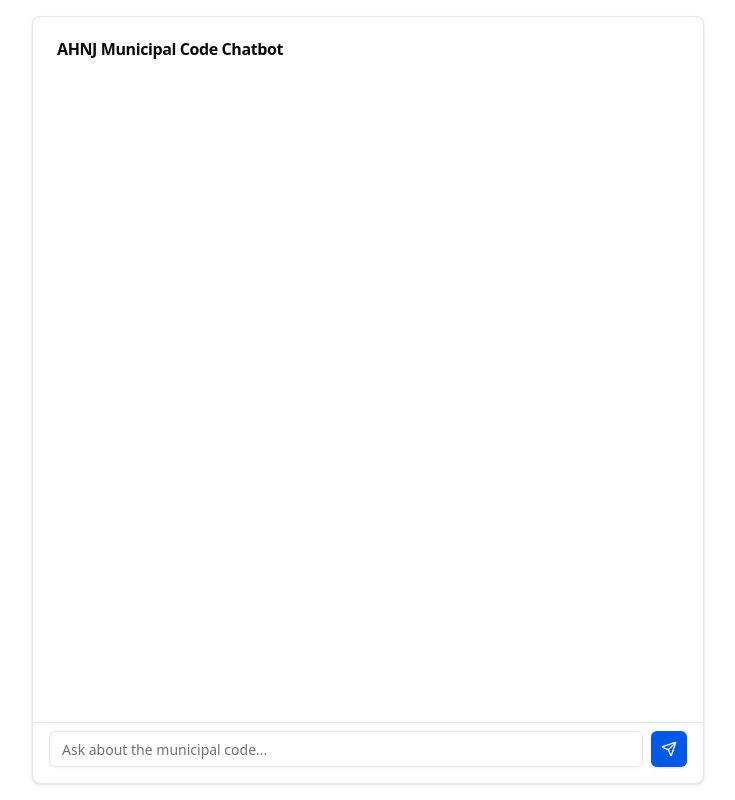
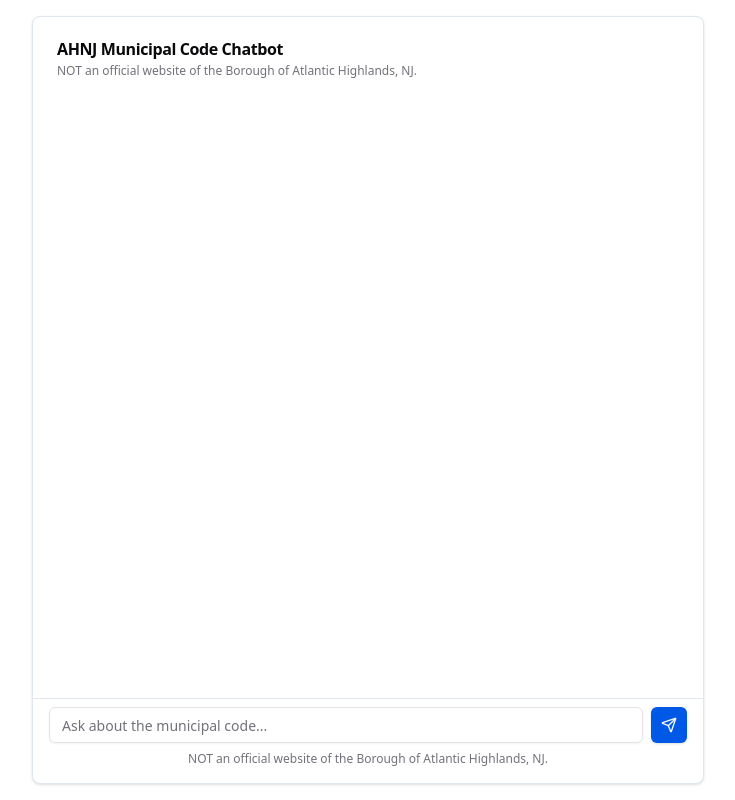
Before and after one commit to medelman17/chat.ahnj.net, a Next.js app: page / in a window 1280 px wide. Shown: the whole page, without its empty margins (272-1007 px from the left). Built offline with nearby package versions, Linux system fonts and the light colour scheme.

Commit message:
add disclaimer

```diff
--- a/app/(chat)/page.tsx
+++ b/app/(chat)/page.tsx
@@ -1,6 +1,6 @@
 "use client";
 
-import { Card, CardContent, CardFooter, CardHeader, CardTitle } from "@/components/ui/card";
+import { Card, CardContent, CardFooter, CardHeader, CardTitle, CardDescription } from "@/components/ui/card";
 import { UserMessage } from "@/components/custom/user-message";
 import { AssistantMessage } from "@/components/custom/assistant-message";
 import { useChat } from "ai/react";
@@ -11,6 +11,7 @@ import { Button } from "@/components/ui/button";
 import { Input } from "@/components/ui/input";
 import { toast } from "sonner";
 import { Send } from "lucide-react";
+import Link from "next/link";
 // import { messages as mockMessages } from "@/lib/mocks";
 const initialMessages: Message[] = [];
 
@@ -39,6 +40,13 @@ export default function Home() {
       <Card className="w-full h-dvh sm:h-[calc(100dvh-2rem)] sm:max-w-2xl flex flex-col absolute sm:relative inset-0 sm:inset-auto rounded-none sm:rounded-lg">
         <CardHeader className="">
           <CardTitle>AHNJ Municipal Code Chatbot</CardTitle>
+          <CardDescription className="text-xs">
+            NOT an official website of the{" "}
+            <Link href="https://www.ahnj.org" target="_blank">
+              Borough of Atlantic Highlands, NJ
+            </Link>
+            .
+          </CardDescription>
         </CardHeader>
         <CardContent className="flex-1 p-4 overflow-hidden">
           <ScrollArea ref={scrollAreaRef} className="h-full pr-4" type="always">
@@ -58,8 +66,8 @@ export default function Home() {
           </ScrollArea>
         </CardContent>
 
-        <CardFooter className="p-4 pt-2 border-t">
-          <form onSubmit={handleSubmit} className="flex gap-2 w-full">
+        <CardFooter className="p-4 pt-2 border-t flex flex-col gap-2">
+          <div className="flex gap-2 w-full">
             <Input
               value={input}
               onChange={handleInputChange}
@@ -70,7 +78,14 @@ export default function Home() {
               <Send className="h-4 w-4" />
               <span className="sr-only">Send message</span>
             </Button>
-          </form>
+          </div>
+          <CardDescription className="text-xs">
+            NOT an official website of the{" "}
+            <Link href="https://www.ahnj.org" target="_blank">
+              Borough of Atlantic Highlands, NJ
+            </Link>
+            .
+          </CardDescription>
         </CardFooter>
       </Card>
     </div>
```
